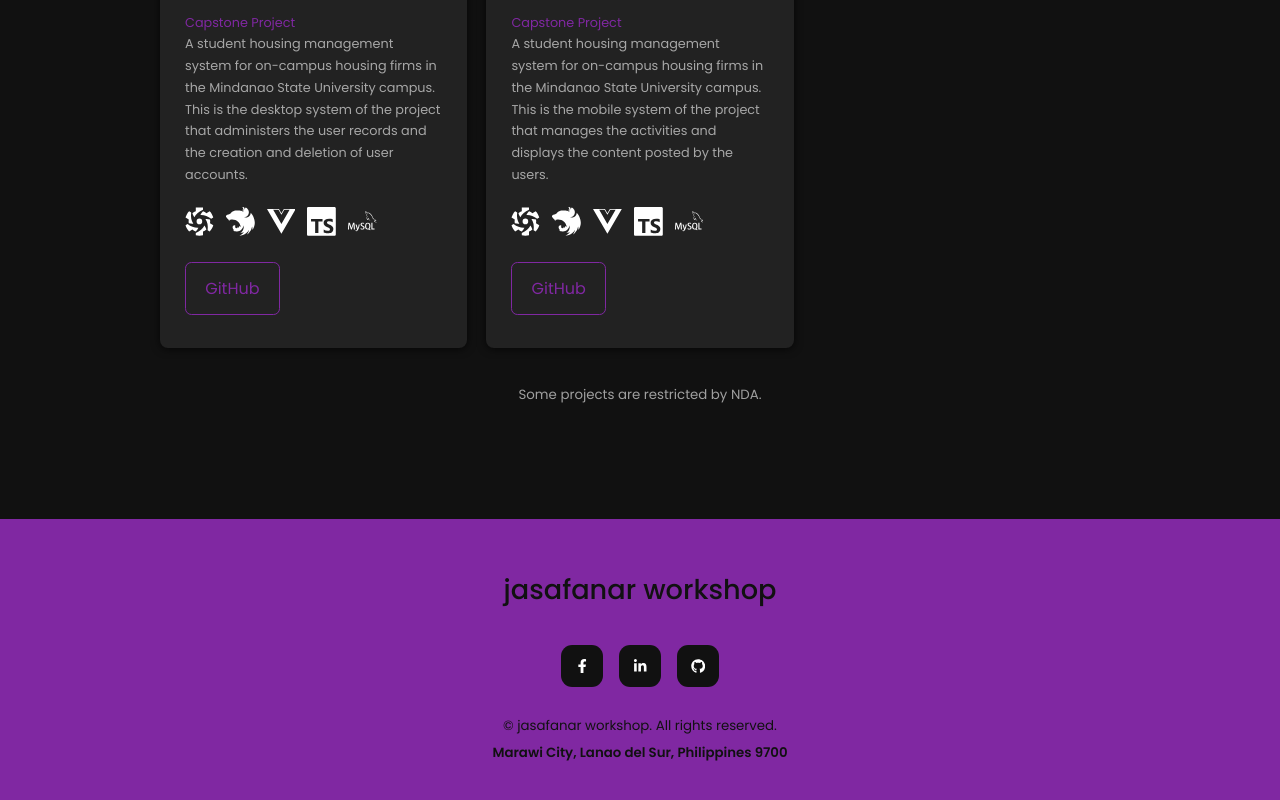
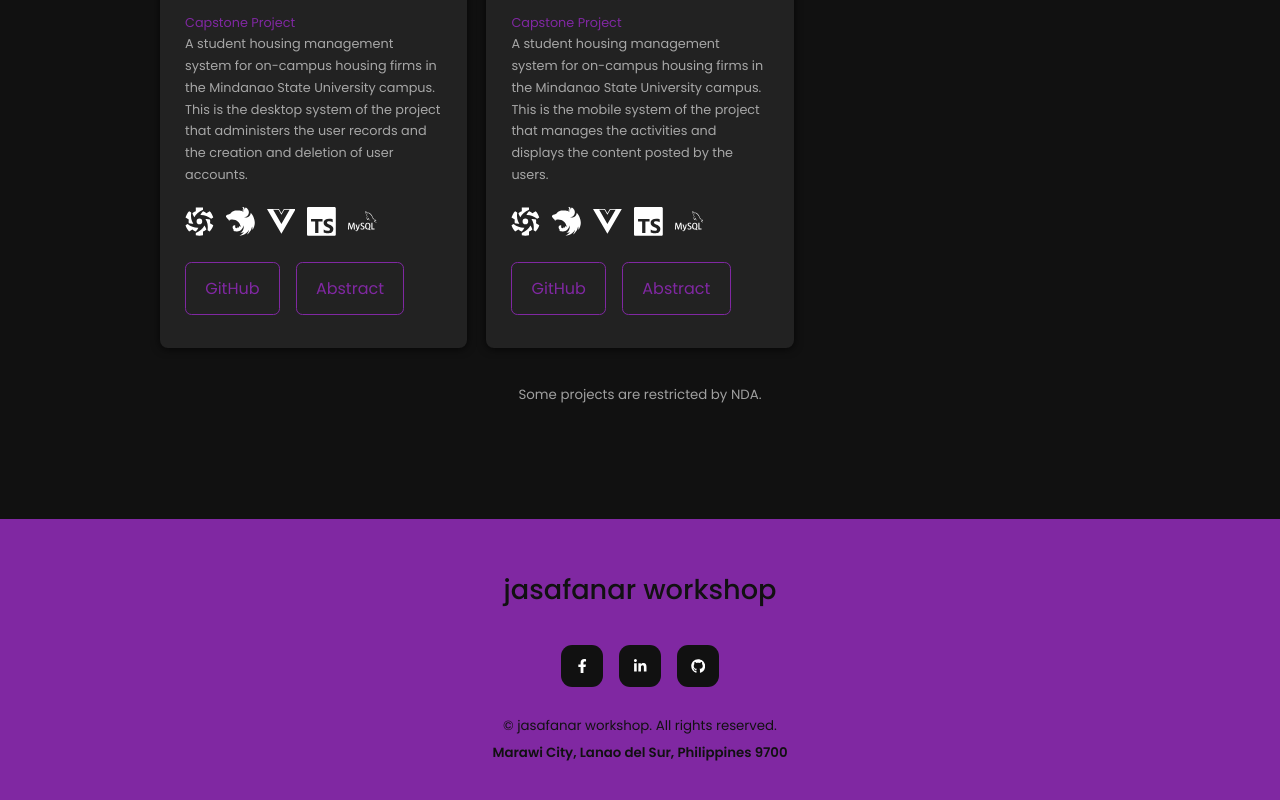
Before and after one commit to amsolaiman/portfolio-website-student, a React (Create React App) app: page /project in a window 1280 px wide. Shown: the part 845-1645 px from the top of the page. Built offline with nearby package versions, Linux system fonts and the light colour scheme.

Commit message:
AboutHeader and Project items up

```diff
--- a/src/components/about/AboutHeader.jsx
+++ b/src/components/about/AboutHeader.jsx
@@ -30,10 +30,9 @@ const AboutHeader = () => {
               delay: 40,
               strings: [
                 "Nyke Moiz hen Solaiman Lentrot.",
-                "<DB18/>",
                 "I prefer minimalistic designs.",
                 "My MBTI is INFJ-T.",
-                "I'm a bit perfectionistic btw."
+                "I'm a bit perfectionistic btw.",
               ],
             }}
           />
--- a/src/components/project/ProjectFirst.jsx
+++ b/src/components/project/ProjectFirst.jsx
@@ -36,14 +36,19 @@ const ProjectFirst = () => {
                   })}
                 </div>
                 <div className="project__content-cta">
+                  {project.links.map(({ type, link }, index) => {
+                    return (
                       <a
-                    href={project.link}
+                        key={index}
+                        href={link}
                         className="btn"
                         target="_blank"
                         rel="noreferrer"
                       >
-                    GitHub
+                        {type}
                       </a>
+                    );
+                  })}
                 </div>
               </div>
             </div>
@@ -65,7 +70,6 @@ const data = [
     name: "mBALING (Desktop)",
     status: "Capstone Project",
     description: `A student housing management system for on-campus housing firms in the Mindanao State University campus. This is the desktop system of the project that administers the user records and the creation and deletion of user accounts.`,
-    link: "https://github.com/amsolaiman/mbaling-project-client-desktop",
     alt: "mbaling-desktop",
     techs: [
       {
@@ -84,13 +88,22 @@ const data = [
         icon: <SiMysql />,
       },
     ],
+    links: [
+      {
+        type: "GitHub",
+        link: "https://github.com/amsolaiman/mbaling-project-client-desktop",
+      },
+      {
+        type: "Abstract",
+        link: "https://docs.google.com/document/d/1Afgxo2BnDnE0YIqH5ZKp1AysD7vJu5Uk/edit?usp=sharing&ouid=117078887115328947363&rtpof=true&sd=true",
+      },
+    ],
   },
   {
     image: IMG2,
     name: "mBALING (Mobile)",
     status: "Capstone Project",
     description: `A student housing management system for on-campus housing firms in the Mindanao State University campus. This is the mobile system of the project that manages the activities and displays the content posted by the users.`,
-    link: "https://github.com/amsolaiman/mbaling-project-client-mobile",
     alt: "mbaling-mobile",
     techs: [
       {
@@ -109,5 +122,15 @@ const data = [
         icon: <SiMysql />,
       },
     ],
+    links: [
+      {
+        type: "GitHub",
+        link: "https://github.com/amsolaiman/mbaling-project-client-mobile",
+      },
+      {
+        type: "Abstract",
+        link: "https://docs.google.com/document/d/1Afgxo2BnDnE0YIqH5ZKp1AysD7vJu5Uk/edit?usp=sharing&ouid=117078887115328947363&rtpof=true&sd=true",
+      },
+    ],
   },
 ];
```
Lines whose indentation alone changed are shown as unchanged.
